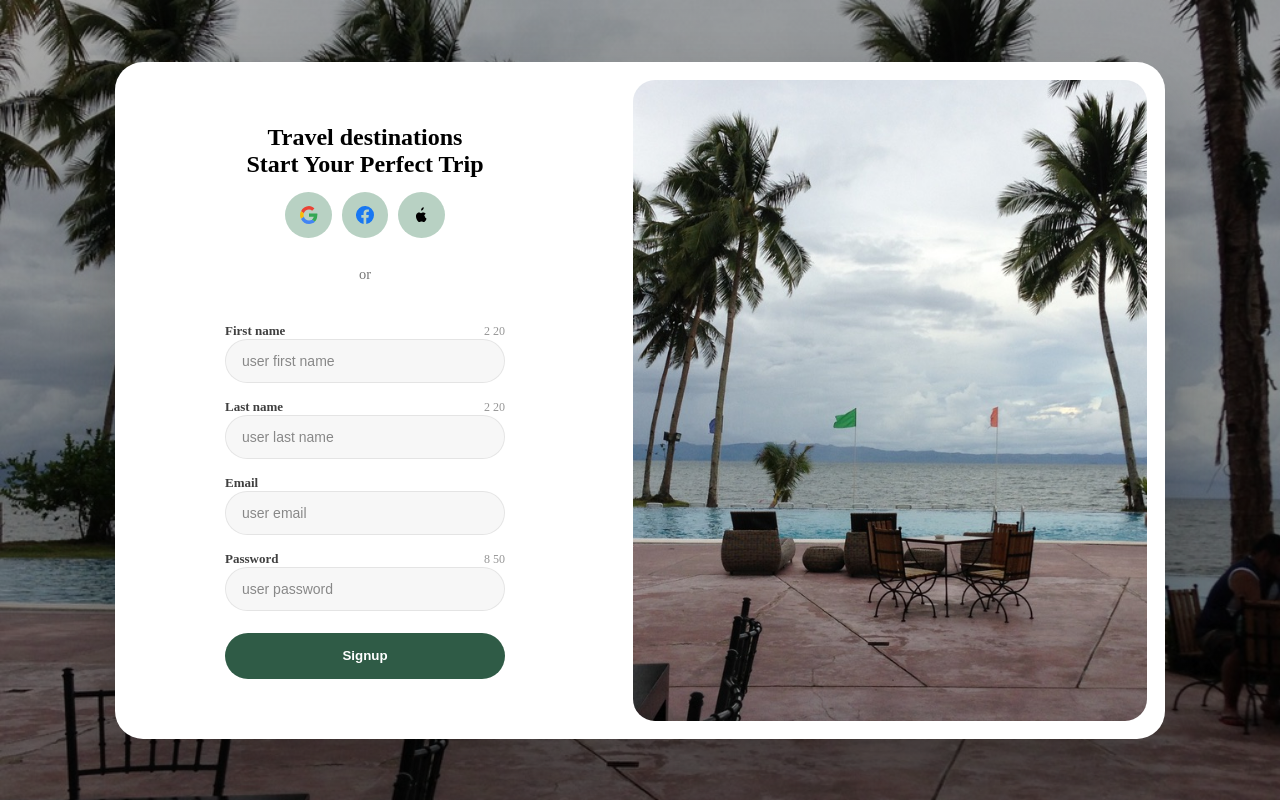
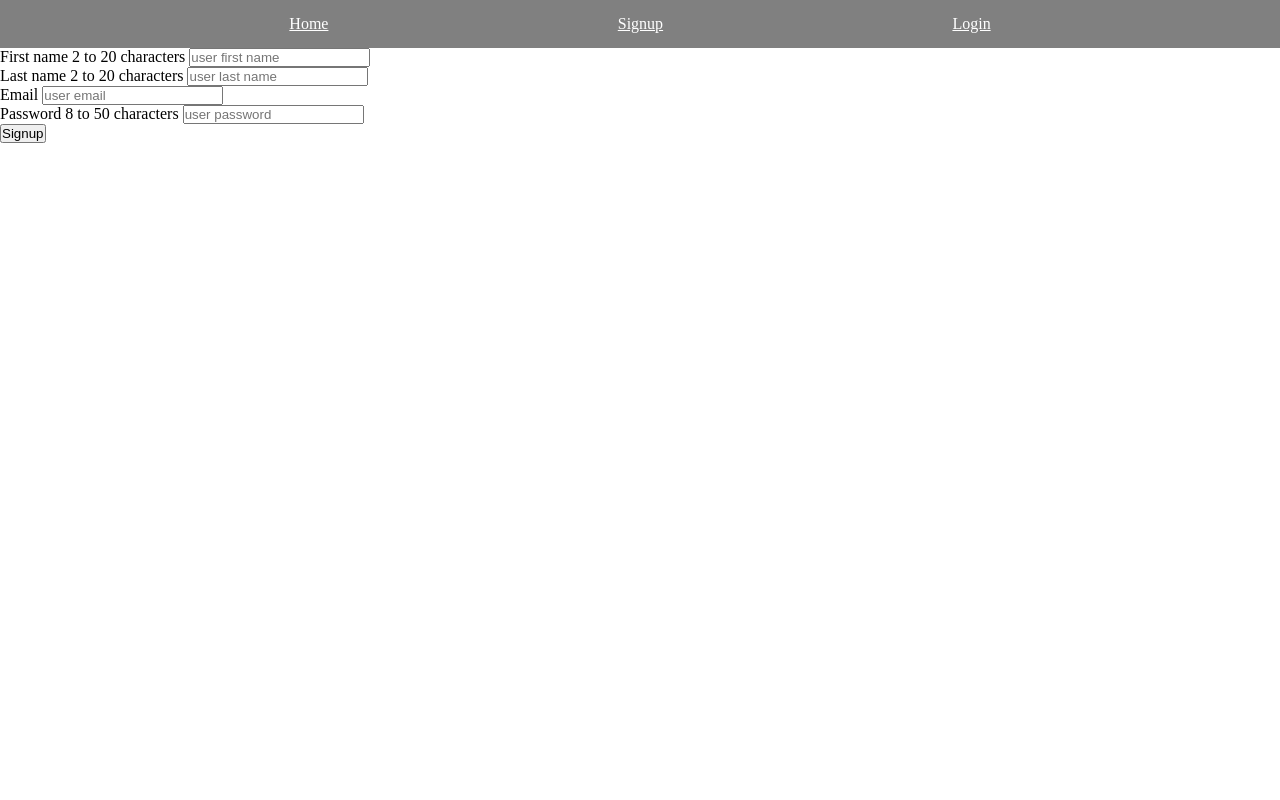
Before and after one commit to char667v/2026_1_travel_project, a Flask app: page /signup in a window 1280 px wide. Run offline with Flask 3, Linux system fonts and the light colour scheme.

Commit message:
overført filer fra ny

```diff
--- a/static/app.css
+++ b/static/app.css
@@ -1,40 +1,60 @@
-* {
+*{
     margin: 0;
     padding: 0;
     box-sizing: border-box;
 }
-body {
+body{
     width: 100%;
     height: 100vh;
 }
-nav {
+
+#tooltip{
+    position: fixed; top: 3rem; left: 0;
+    z-index: 10;
+    width: 100%;
+    display: flex;
+    justify-content: center;
+    span{
+        padding: 1rem 2rem;
+        color: white;
+    }
+    .ok{
+        background: green;
+    }
+    .error{
+        background: red;
+    }
+}
+nav{
     width: 100%;
     height: 3rem;
     background-color: gray;
     display: flex;
-  justify-content: space-between;
+    justify-content:space-evenly;
     align-items: center;
-  a {
+    a{
         color: white;
     }
 }
-#items {
+
+#items{
     width: 100%;
     height: 100%;
     display: grid;
     grid-template-columns: 10fr 4fr;
-  #left {
+    #left{
+
     }
-  #right {
+    #right{
         padding: 1rem;
         border-left: 1px solid black;
         box-shadow: 0px 0px 10px black;
     }
 }
-.user {
-  padding: 1rem;
+.user{
+    padding: 0rem;
 }
-footer {
+footer{
     position: fixed;
     bottom: 0;
     left: 0;
--- /dev/null
+++ b/static/favicon_io-3/about.txt
@@ -0,0 +1,6 @@
+This favicon was generated using the following graphics from Twitter Twemoji:
+
+- Graphics Title: 2708.svg
+- Graphics Author: Copyright 2020 Twitter, Inc and other contributors (https://github.com/twitter/twemoji)
+- Graphics Source: https://github.com/twitter/twemoji/blob/master/assets/svg/2708.svg
+- Graphics License: CC-BY 4.0 (https://creativecommons.org/licenses/by/4.0/)
--- a/templates/___form_signup.html
+++ b/templates/___form_signup.html
@@ -1,25 +1,40 @@
     <form mix-post="/api-create-user" autocomplete="off">
+
         <div>
-        <label for="user_first_name">First name<span>{{x.USER_FIRST_NAME_MIN}} {{x.USER_FIRST_NAME_MAX}}</span></label>
-        <input id="user_first_name" name="user_first_name" type="text" placeholder="user first name" value="" mix-validate="{{x.REGEX_USER_FIRST_NAME}}"><!-- hardcoded if text in value -->
+            <label for="">
+                First name <span>{{ x.USER_FIRST_NAME_MIN }} to {{ x.USER_FIRST_NAME_MAX }} characters</span>
+            </label>
+            <input name="user_first_name" type="text" placeholder="user first name" value=""
+            mix-validate="{{x.REGEX_USER_FIRST_NAME}}">
         </div>
 
         <div>
-        <label for="user_last_name">Last name<span>{{x.USER_LAST_NAME_MIN}} {{x.USER_LAST_NAME_MAX}}</span></label>
-        <input id="user_last_name" name="user_last_name" type="text" placeholder="user last name" value="" mix-validate="{{x.REGEX_USER_LAST_NAME}}"><!-- hardcoded if text in value -->
+            <label for="">
+                Last name <span>{{ x.USER_LAST_NAME_MIN }} to {{ x.USER_LAST_NAME_MAX }} characters</span>
+            </label>
+            <input name="user_last_name" type="text" placeholder="user last name" value=""
+            mix-validate="{{x.REGEX_USER_LAST_NAME}}">
         </div>
 
         <div>
-        <label for="user_email">Email<span>{{x.USER_EMAIL}} {{x.USER_EMAIL}}</span></label>
-        <input id="user_email" name="user_email" type="text" placeholder="user email" value="" mix-validate="{{x.REGEX_USER_EMAIL}}"><!-- hardcoded if text in value -->
+            <label for="">
+                Email
+            </label>
+            <input name="user_email" type="text" placeholder="user email" value=""
+            mix-validate="{{x.REGEX_USER_EMAIL}}">
         </div>
 
         <div>
-        <label for="user_password">Password<span>{{x.USER_PASSWORD_MIN}} {{x.USER_PASSWORD_MAX}}</span></label>
-        <input id="user_password" name="user_password" type="password" placeholder="user password" value="" mix-validate="{{x.REGEX_USER_PASSWORD}}"><!-- hardcoded if text in value -->
+            <label for="">
+                Password <span>{{ x.USER_PASSWORD_MIN }} to {{ x.USER_PASSWORD_MAX }} characters</span>
+            </label>
+            <input name="user_password" type="text" placeholder="user password" value=""
+            mix-validate="{{x.REGEX_USER_PASSWORD}}">
         </div>
 
-    <button type="submit">
+
+
+        <button>
             Signup
         </button>
     </form>
--- a/templates/_header.html
+++ b/templates/_header.html
@@ -3,16 +3,16 @@
 <head>
     <meta charset="UTF-8">
     <meta name="viewport" content="width=device-width, initial-scale=1.0">
+    <link rel="icon" href="{{ url_for('static', filename='favicon-32x32.png') }}">
+    <link rel="stylesheet" href="/static/app.css">
 
-    <link rel="stylesheet" href="/static/app2.css">
-
-    <title>Travel project 2</title>
+    <title>Document</title>
 </head>
 <body>
 
     <div id="tooltip"></div>
 
-    <!-- <nav>
+    <nav>
         <a href="/">Home</a>
         <a href="/signup">Signup</a>
 
@@ -22,4 +22,4 @@
             <a href="/logout">Logout</a>
         {% endif %}
 
-    </nav> -->
+    </nav>
--- a/templates/page_profile.html
+++ b/templates/page_profile.html
@@ -4,5 +4,4 @@
 
 </main>
 
-
 {% include "_footer.html" %}
--- a/templates/page_signup.html
+++ b/templates/page_signup.html
@@ -1,47 +1,7 @@
 {% include "_header.html" %}
 
-<main id="signup">
-
-  <section class="left">
-
-    <h1 class="logo">Travel destinations</h1>
-    <h2>Start Your Perfect Trip</h2>
-
-    <div class="social">
-
-      <button class="social-btn">
-        <!-- Google -->
-        <svg viewBox="0 0 48 48" width="18">
-          <path fill="#EA4335" d="M24 9.5c3.2 0 6.1 1.1 8.3 3.3l6.2-6.2C34.7 2.6 29.7 0 24 0 14.6 0 6.6 5.6 2.8 13.7l7.4 5.7C12.2 13.2 17.6 9.5 24 9.5z"/>
-          <path fill="#34A853" d="M46.5 24.5c0-1.6-.1-3.1-.4-4.6H24v9h12.7c-.6 3-2.3 5.5-4.8 7.1l7.4 5.7c4.3-4 6.8-9.9 6.8-17.2z"/>
-          <path fill="#FBBC05" d="M10.2 28.4c-.5-1.5-.8-3-.8-4.4s.3-3 .8-4.4l-7.4-5.7C1 17.1 0 20.4 0 24s1 6.9 2.8 10.1l7.4-5.7z"/>
-          <path fill="#4285F4" d="M24 48c6.5 0 11.9-2.1 15.9-5.8l-7.4-5.7c-2.1 1.4-4.8 2.2-8.5 2.2-6.4 0-11.8-3.7-13.8-9.9l-7.4 5.7C6.6 42.4 14.6 48 24 48z"/>
-        </svg>
-      </button>
-
-      <button class="social-btn">
-        <!-- Facebook -->
-        <svg viewBox="0 0 24 24" width="18">
-          <path fill="#1877F2" d="M24 12a12 12 0 10-13.9 11.9v-8.4H7.1V12h3V9.3c0-3 1.8-4.7 4.5-4.7 1.3 0 2.6.2 2.6.2v2.9h-1.5c-1.5 0-2 1-2 2v2.3h3.4l-.5 3.5h-2.9v8.4A12 12 0 0024 12z"/>
-        </svg>
-      </button>
-
-      <button class="social-btn">
-        <!-- Apple -->
-        <svg viewBox="0 0 24 24" width="18">
-          <path fill="#000" d="M16.4 13.6c0-2.1 1.7-3.1 1.8-3.2-1-1.5-2.6-1.7-3.1-1.7-1.3-.1-2.5.8-3.1.8-.6 0-1.6-.8-2.6-.8-1.4 0-2.7.8-3.4 2.1-1.5 2.6-.4 6.4 1.1 8.5.7 1 1.6 2.2 2.8 2.1 1.1 0 1.5-.7 2.8-.7s1.7.7 2.9.7c1.2 0 2-1.1 2.7-2.1.8-1.2 1.1-2.4 1.1-2.5-.1 0-2.1-.8-2.1-3.2z"/>
-          <path fill="#000" d="M14.8 4.6c.6-.8 1-1.9.9-3-1 .1-2.1.7-2.7 1.5-.6.7-1 1.9-.9 3 1 .1 2.1-.6 2.7-1.5z"/>
-        </svg>
-      </button>
-
-    </div>
-
-    <p class="divider">or</p>
-
-    {% include "___form_signup.html" %}
-
-  </section>
-
+<main>
+   {% include "___form_signup.html" %}
 </main>
 
 {% include "_footer.html" %}
```
Also changed, not shown: templates/page_login.html (+12 -29 lines), 2026_1_backend (2).sql (renamed from 2026_1_backend (1).sql), static/favicon_io-3/android-chrome-192x192.png (added), static/favicon_io-3/android-chrome-512x512.png (added), static/favicon_io-3/apple-touch-icon.png (added), static/favicon_io-3/favicon-16x16.png (added), static/favicon_io-3/favicon-32x32.png (added), static/favicon_io-3/favicon.ico (added), static/favicon_io-3/site.webmanifest (added). Lines whose indentation alone changed are shown as unchanged.
